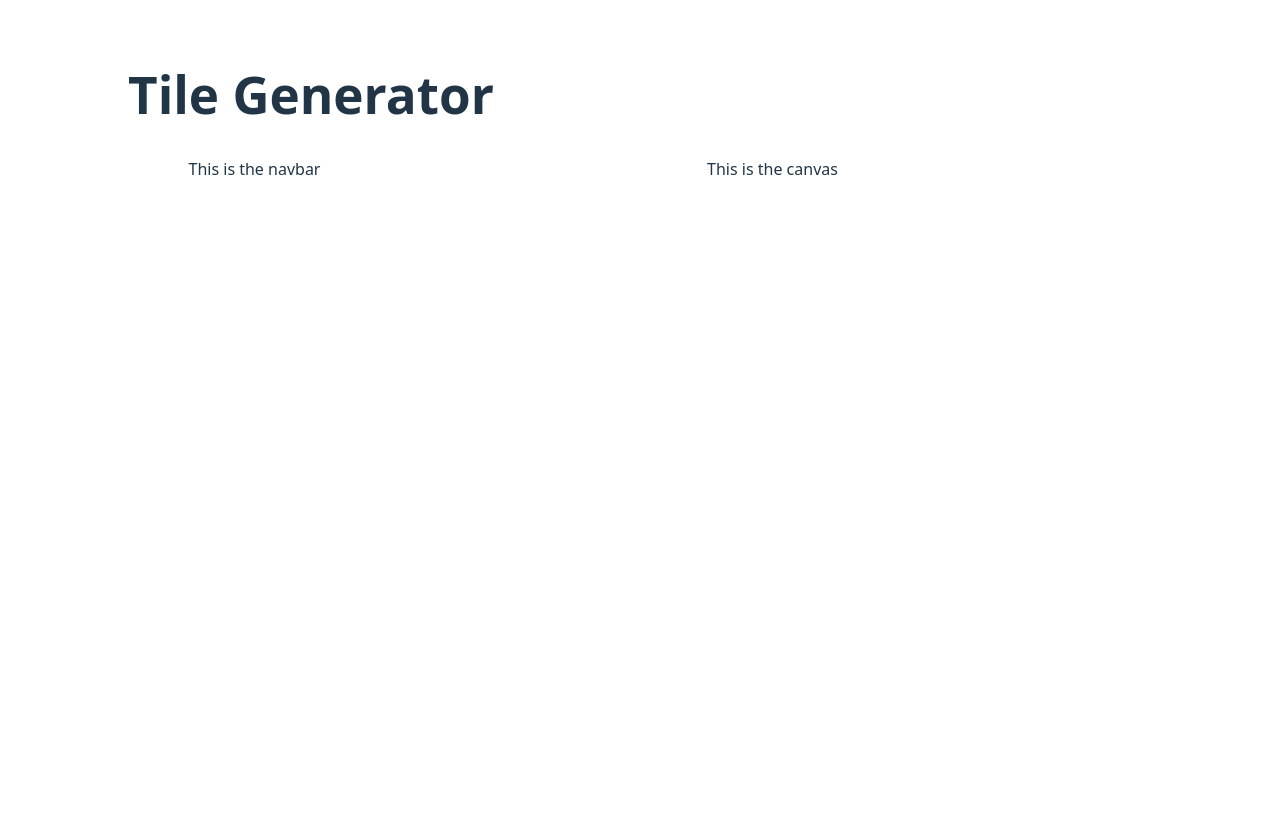
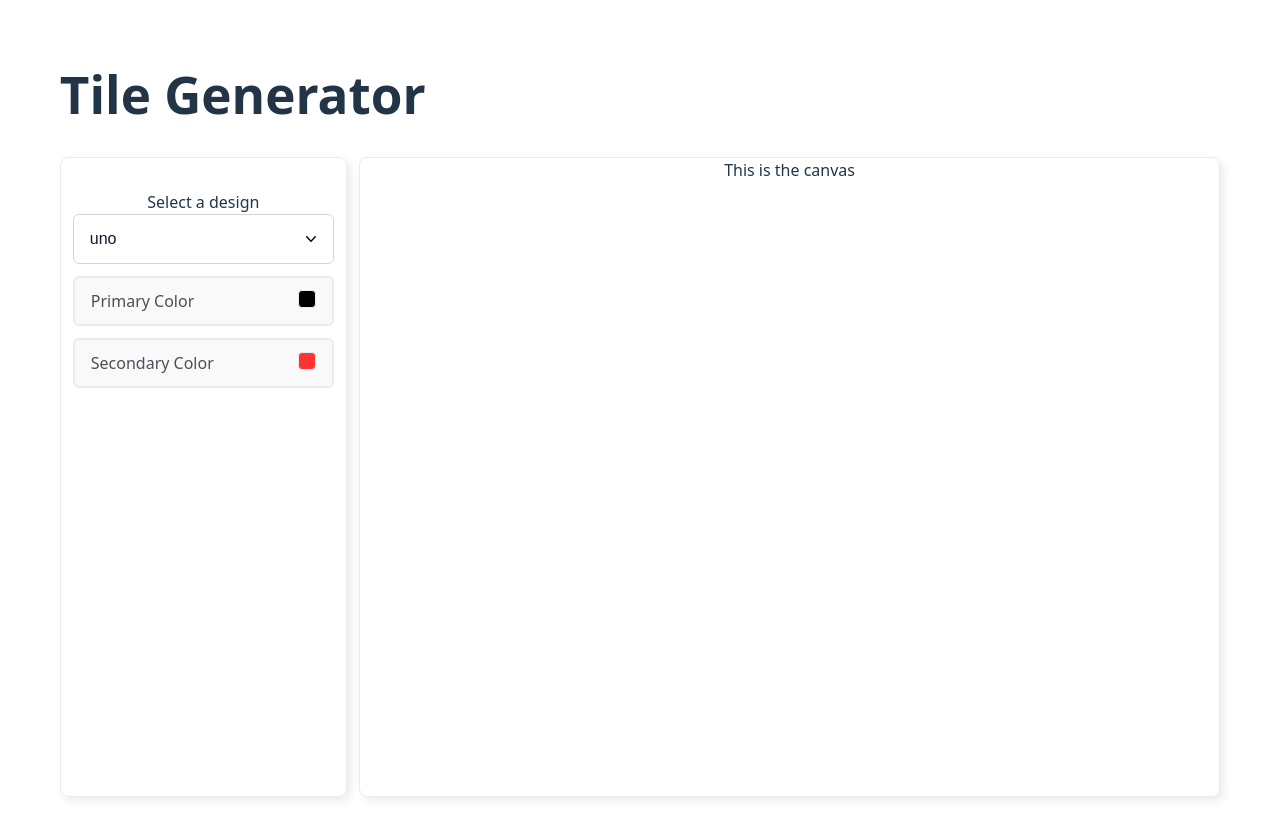
Before and after one commit to catalinasy/tile-generator, a React (Vite) app: page / in a window 1280 px wide. Built offline with nearby package versions, Linux system fonts and the light colour scheme.

Commit message:
adds styled container for layout

```diff
--- a/src/Components/Canvas/index.tsx
+++ b/src/Components/Canvas/index.tsx
@@ -1,5 +1,7 @@
+import { Container } from './styles';
+
 const Canvas = () => {
-  return <div>This is the canvas</div>;
+  return <Container>This is the canvas</Container>;
 };
 
 export default Canvas;
--- /dev/null
+++ b/src/Components/Canvas/styles.ts
@@ -0,0 +1,7 @@
+import styled from "styled-components";
+
+export const Container = styled.div`
+    border: solid 1px ${props => props.theme.colors.medium};
+    border-radius: 8px;
+    box-shadow: 4px 4px 10px ${props => props.theme.colors.medium}
+`
--- a/src/Components/SettingNavbar/index.tsx
+++ b/src/Components/SettingNavbar/index.tsx
@@ -1,5 +1,56 @@
+import { useState } from 'react';
+
+import { Button } from '../Button';
+import { Select } from '../Select';
+import { ColorSelectionModal } from '../ColorSelectionModal';
+
+import { Container, ColorSelected } from './styles';
+
+const MOCK_OPTIONS = [
+  { value: 1, label: 'uno' },
+  { value: 2, label: 'dos' },
+  { value: 3, label: 'tres' },
+];
+
 const SettingNavbar = () => {
-  return <div>This is the navbar</div>;
+  const [open, setOpen] = useState<boolean>(false);
+  const [primaryColor, setPrimaryColor] = useState<string>('#000000');
+  const [secondaryColor, setSecondaryColor] = useState<string>('#FF3333');
+  const [changingState, setChanginState] = useState<'primary' | 'secondary'>(
+    'primary'
+  );
+
+  return (
+    <Container>
+      <ColorSelectionModal
+        isOpen={open}
+        onClose={() => setOpen(false)}
+        color={changingState === 'primary' ? 'primaryColor' : 'secondaryColor'}
+        setColor={
+          changingState === 'primary' ? setPrimaryColor : setSecondaryColor
+        }
+      />
+      <Select options={MOCK_OPTIONS} title="Select a design" />
+      <Button
+        onClick={() => {
+          setChanginState('primary');
+          setOpen(true);
+        }}
+      >
+        <span>Primary Color</span>
+        <ColorSelected background={primaryColor} />
+      </Button>
+      <Button
+        onClick={() => {
+          setChanginState('secondary');
+          setOpen(true);
+        }}
+      >
+        <span>Secondary Color</span>
+        <ColorSelected background={secondaryColor} />
+      </Button>
+    </Container>
+  );
 };
 
 export default SettingNavbar;
--- /dev/null
+++ b/src/Components/SettingNavbar/styles.ts
@@ -0,0 +1,20 @@
+import styled from 'styled-components';
+
+export const Container = styled.div`
+  padding: 8px 12px;
+  border: solid 1px ${(props) => props.theme.colors.medium};
+  border-radius: 8px;
+  box-shadow: 4px 4px 10px ${(props) => props.theme.colors.medium};
+  display: flex;
+  flex-direction: column;
+  gap: 12px;
+  padding-top: 2rem;
+`;
+
+export const ColorSelected = styled.div<{ background: string }>`
+  height: 1rem;
+  width: 1rem;
+  background: ${(props) => props.background};
+  border: solid 1px ${(props) => props.theme.colors.medium};
+  border-radius: 4px;
+`;
```
